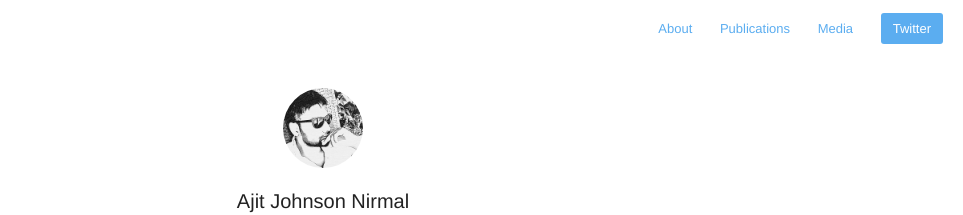
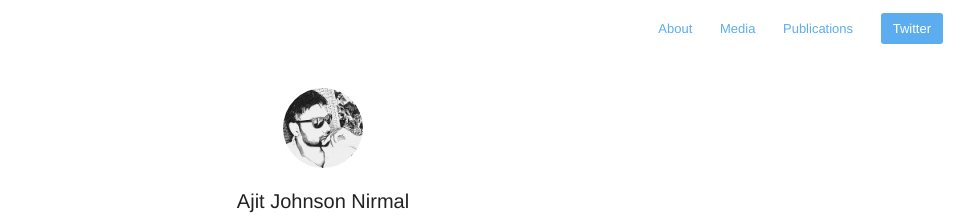
Before and after one commit to jjacklee116/ajitjohnson.github.io, a Jekyll site: the page built from index.html, in a window 1280 px wide. Shown: the top 215 px of the page, without its empty margins (317-1280 px from the left). Built offline with Jekyll 4.4.1, drawn with Linux system fonts in a browser that asks for light colours; nearby versions of some CDN libraries; the list of posts is cut into pages by our own code.

Commit message:
nav modifid

```diff
--- a/_includes/navigation.html
+++ b/_includes/navigation.html
@@ -1,19 +1,23 @@
 <nav class="main-nav">
+
   {% if page.url != "/" %}
       <a href="{{ "/" | relative_url  }}"> <span class="arrow">←</span> Home </a>
   {% endif %}
-
   {% if page.url != "/about/" %}
       <a href="{{ "/" | relative_url  }}about">About </a>
-    {% endif %}
-    {% if page.url != "/publications/" %}
-        <a href="{{ "/" | relative_url  }}publications">Publications </a>
   {% endif %}
   {% if page.url != "/media/" %}
       <a href="{{ "/" | relative_url  }}media">Media </a>
   {% endif %}
+
   {% if page.is_post %}
-        <div name="divHrefB" style="height: 0px;width: 0px;overflow:hidden;"><a href="{{ "/" | relative_url  }}publications">Publications </a></div>
+  {% else %}
+
+      {% if page.url != "/publications/" %}
+          <a href="{{ "/" | relative_url  }}publications">Publications </a>
       {% endif %}
+
+  {% endif %}
+
     <a class="cta" href="https://twitter.com/ajitjohnson_n" target="_blank">Twitter</a>
 </nav>
```
Lines whose indentation alone changed are shown as unchanged.
